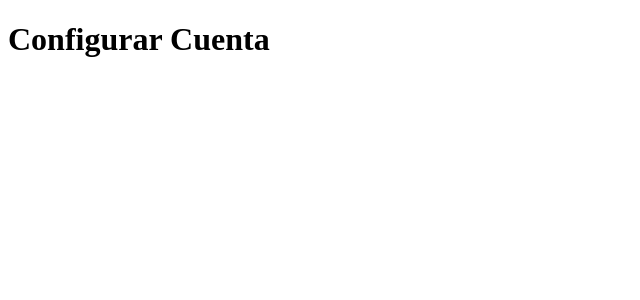
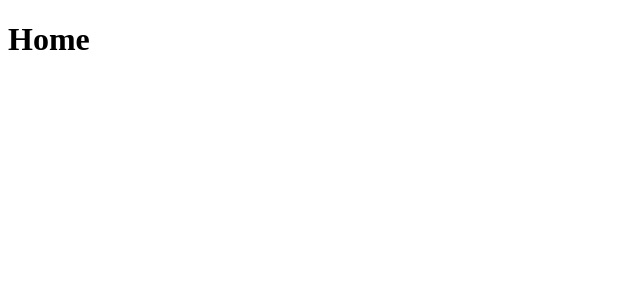
Before and after one commit to djauguust/Grupo2-TP3-Front-Restaurant-RollingCode, a React (Vite) app: page / in a window 1280 px wide. Shown: the top 300 px of the page, without its empty margins (0-640 px from the left). Built offline with nearby package versions, Linux system fonts and the light colour scheme.

Commit message:
Cree la ruta para Configurar-Cuenta

```diff
--- a/package.json
+++ b/package.json
@@ -10,8 +10,11 @@
     "preview": "vite preview"
   },
   "dependencies": {
+    "bootstrap": "^5.3.0",
     "react": "^18.2.0",
-    "react-dom": "^18.2.0"
+    "react-bootstrap": "^2.8.0",
+    "react-dom": "^18.2.0",
+    "react-router-dom": "^6.14.2"
   },
   "devDependencies": {
     "@types/react": "^18.2.14",
--- a/src/App.jsx
+++ b/src/App.jsx
@@ -1,11 +1,14 @@
 import { useState } from 'react'
+import Rutes from './routes/Rutes'
 
 function App() {
 
 
   return (
     <>
-      <h1>Configurar Cuenta</h1>
+      <main>
+        <Rutes />
+      </main>
     </>
   )
 }
--- a/src/main.jsx
+++ b/src/main.jsx
@@ -1,10 +1,13 @@
 import React from 'react'
 import ReactDOM from 'react-dom/client'
 import App from './App.jsx'
+import { BrowserRouter } from 'react-router-dom'
 
 
 ReactDOM.createRoot(document.getElementById('root')).render(
+  <BrowserRouter>
   <React.StrictMode>
     <App />
-  </React.StrictMode>,
+  </React.StrictMode>
+  </BrowserRouter>
 )
--- /dev/null
+++ b/src/pages/Configurar-Cuenta/configurar-cuenta.jsx
@@ -0,0 +1,11 @@
+import React from 'react'
+
+const configurarCuenta = () => {
+  return (
+    <>
+    <h1>configurar-cuenta</h1>
+    </>
+  )
+}
+
+export default configurarCuenta
--- /dev/null
+++ b/src/pages/Home/home.jsx
@@ -0,0 +1,11 @@
+import React from 'react'
+
+const home = () => {
+  return (
+    <>
+    <h1>Home</h1>
+    </>
+  )
+}
+
+export default home
--- /dev/null
+++ b/src/routes/rutes.jsx
@@ -0,0 +1,17 @@
+import React from 'react'
+import { Route, Routes } from 'react-router'
+import Home from '../Pages/Home/home'
+import ConfigurarCuenta from '../pages/Configurar-Cuenta/configurar-cuenta'
+
+const Rutes = () => {
+  return (
+    <>
+    <Routes>
+        <Route path='/' element={<Home />}/>
+        <Route path='/Configurar-Cuenta' element={<ConfigurarCuenta />} />
+    </Routes>
+    </>
+  )
+}
+
+export default Rutes
```
Also changed, not shown: src/components/footer.jsx (added), src/components/navbar.jsx (added), src/context/context.jsx (added), 1 other file (tests, documents, lock files or other folders).
